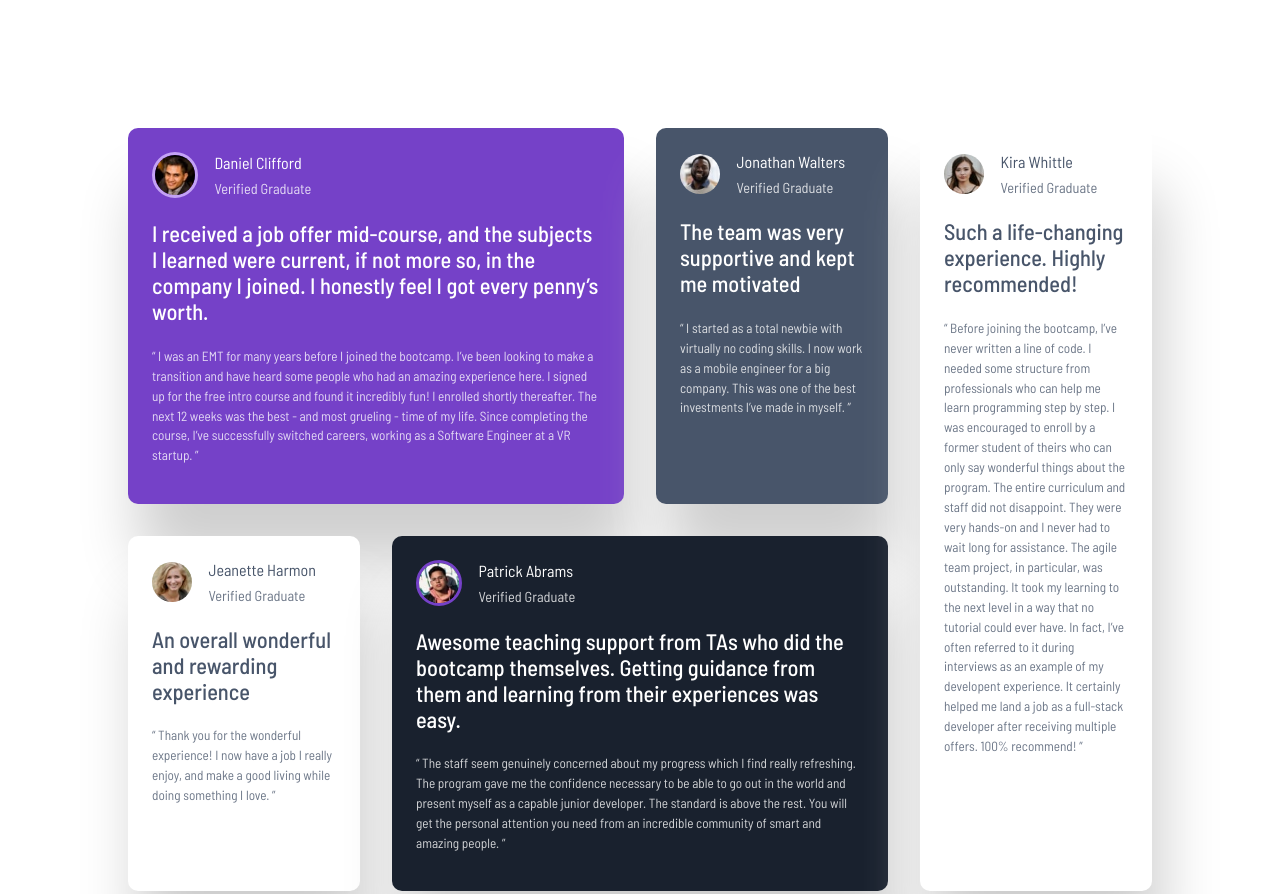
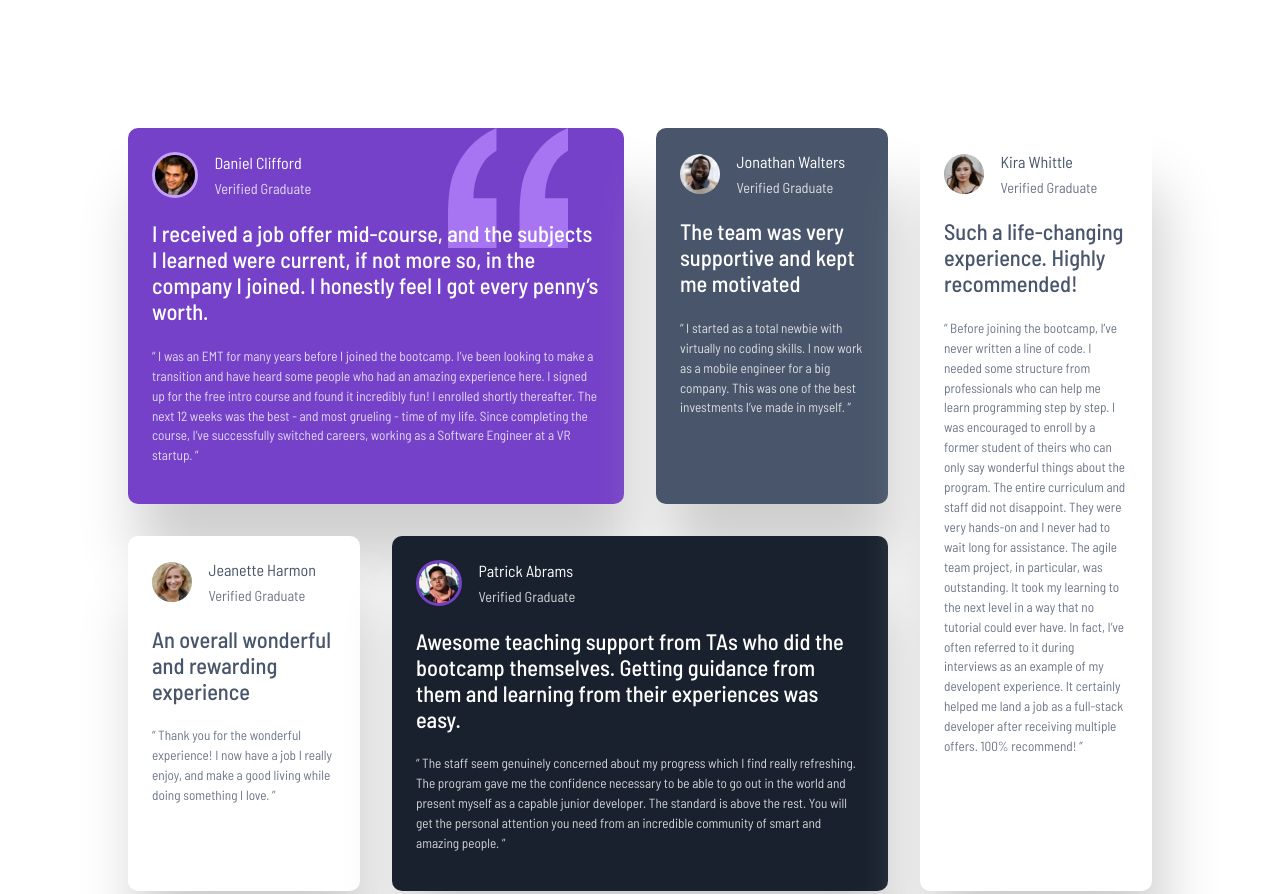
Before and after one commit to LaurentMissiaen/Testimonials_Grid_Section, a plain HTML site: page index.html in a window 1280 px wide. Shown: the top 894 px of the page. Drawn offline with Linux system fonts and the light colour scheme; a web font is replaced by a local one.

Commit message:
add quote img on mid & large scr sizes

```diff
--- a/styles.css
+++ b/styles.css
@@ -56,6 +56,10 @@ body {
 
 .testimonial_1 {
   background-color: hsl(263, 55%, 52%);
+  background-image: url(images/bg-pattern-quotation.svg);
+  background-size: 120px 120px;
+  background-position: 85% top;
+  background-repeat: no-repeat;
   border-radius: 10px;
   padding: 1.5em;
   color: hsl(0, 0%, 100%);
@@ -102,6 +106,12 @@ body {
   box-shadow: hsl(0, 0%, 81%) 10px 60px 60px;
 }
 
+@media (max-width: 799px) {
+  .testimonial_1 {
+    background-image: none !important;
+  }
+}
+
 @media (min-width: 800px) {
   .testimonial_grid {
     grid-template-columns: repeat(3, 1fr);
```
